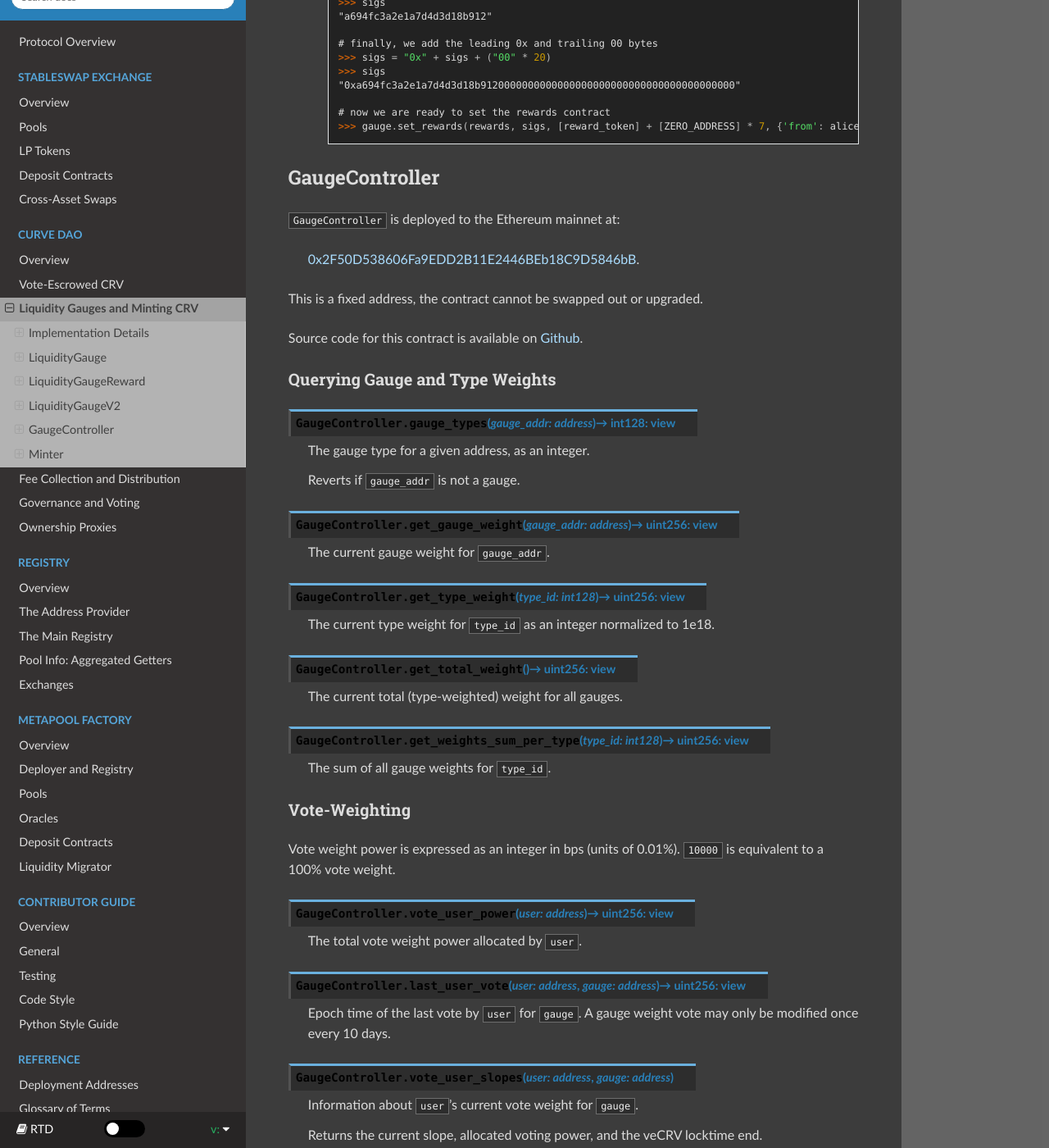
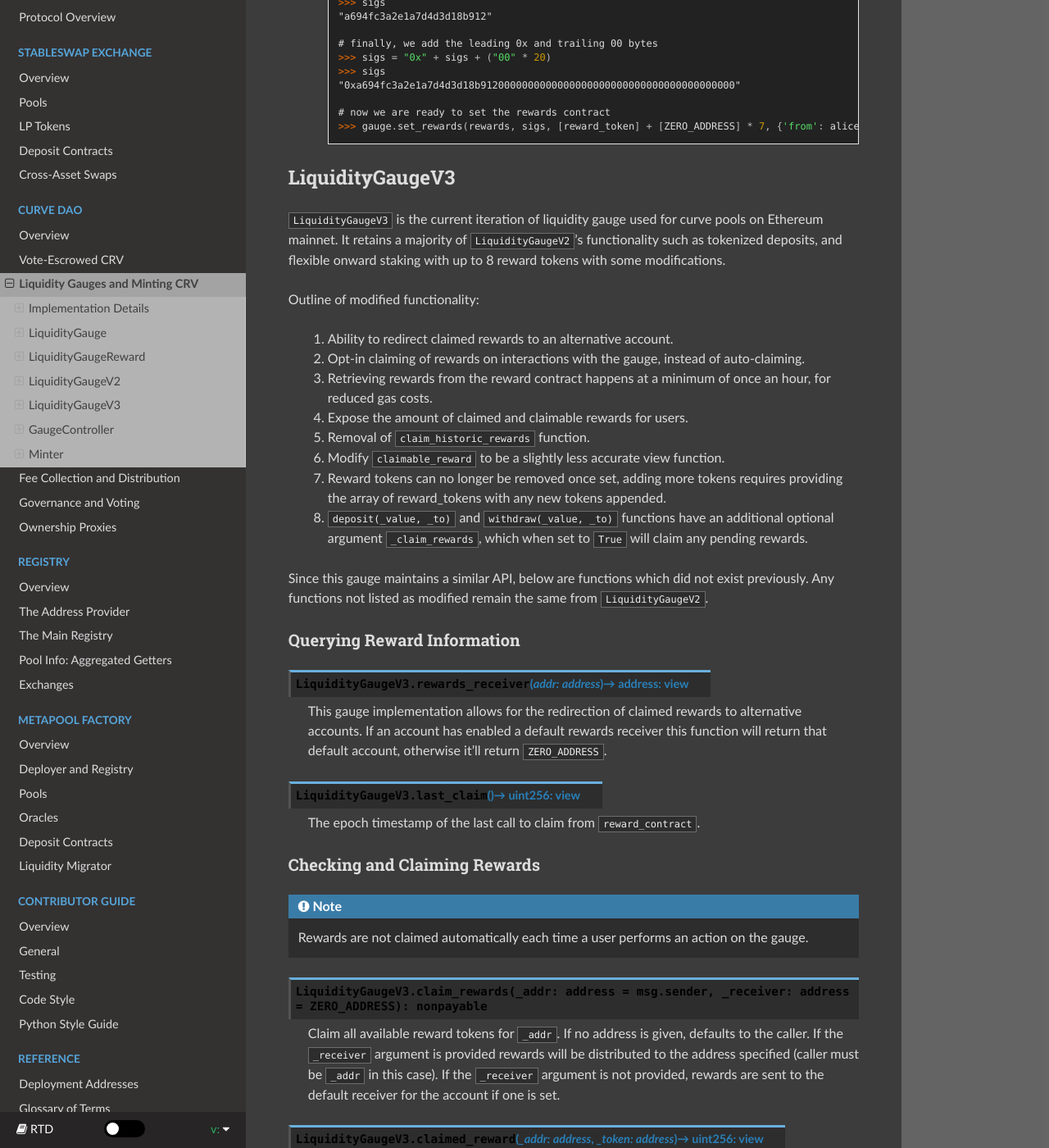
Before and after one commit to softlinkprotocol/curve-docs, a Sphinx documentation site: the page built from docs/dao-gauges.rst, in a window 1280 px wide and 1400 px high, scrolled down 9964 px. Shown: the whole window at 82% size. Built offline with Sphinx 7.4.7 and the Read the Docs theme 2.0.0, drawn with Linux system fonts in a browser that asks for light colours; some of the changed text lies outside the part shown.

Commit message:
docs: add LiquidityGaugeV3 documentation

```diff
--- a/docs/dao-gauges.rst
+++ b/docs/dao-gauges.rst
@@ -393,6 +393,60 @@ Setting the Rewards Contract
             # now we are ready to set the rewards contract
             >>> gauge.set_rewards(rewards, sigs, [reward_token] + [ZERO_ADDRESS] * 7, {'from': alice})
 
+LiquidityGaugeV3
+================
+
+``LiquidityGaugeV3`` is the current iteration of liquidity gauge used for curve pools on Ethereum mainnet. It retains a majority of ``LiquidityGaugeV2``'s functionality such as tokenized deposits, and flexible onward staking with up to 8 reward tokens with some modifications.
+
+Outline of modified functionality:
+
+    1. Ability to redirect claimed rewards to an alternative account.
+    2. Opt-in claiming of rewards on interactions with the gauge, instead of auto-claiming.
+    3. Retrieving rewards from the reward contract happens at a minimum of once an hour, for reduced gas costs.
+    4. Expose the amount of claimed and claimable rewards for users.
+    5. Removal of ``claim_historic_rewards`` function.
+    6. Modify ``claimable_reward`` to be a slightly less accurate view function.
+    7. Reward tokens can no longer be removed once set, adding more tokens requires providing the array of reward_tokens with any new tokens appended.
+    8. :func:`deposit(_value, _to) <LiquidityGauge.deposit>` and :func:`withdraw(_value, _to) <LiquidityGauge.deposit>` functions have an additional optional argument ``_claim_rewards``, which when set to ``True`` will claim any pending rewards.
+
+Since this gauge maintains a similar API, below are functions which did not exist previously. Any functions not listed as modified remain the same from ``LiquidityGaugeV2``.
+
+Querying Reward Information
+---------------------------
+
+.. py:function:: LiquidityGaugeV3.rewards_receiver(addr: address) -> address: view
+
+    This gauge implementation allows for the redirection of claimed rewards to alternative accounts. If an account has enabled a default rewards receiver this function will return that default account, otherwise it'll return ``ZERO_ADDRESS``.
+
+.. py:function:: LiquidityGaugeV3.last_claim() -> uint256: view
+
+    The epoch timestamp of the last call to claim from :func:`reward_contract<LiquidityGaugeV3.reward_contract>`.
+
+Checking and Claiming Rewards
+-----------------------------
+
+.. note::
+
+    Rewards are not claimed automatically each time a user performs an action on the gauge.
+
+.. py:function:: LiquidityGaugeV3.claim_rewards(_addr: address = msg.sender, _receiver: address = ZERO_ADDRESS): nonpayable
+
+    Claim all available reward tokens for ``_addr``. If no address is given, defaults to the caller. If the ``_receiver`` argument is provided rewards will be distributed to the address specified (caller must be ``_addr`` in this case). If the ``_receiver`` argument is not provided, rewards are sent to the default receiver for the account if one is set.
+
+.. py:function:: LiquidityGaugeV3.claimed_reward(_addr: address, _token: address) -> uint256: view
+
+    Get the number of already claimed reward tokens for a user.
+
+.. py:function:: LiquidityGaugeV3.claimable_reward(_addr: address, _token: address) -> uint256: view
+
+    Get the number of claimable reward tokens for a user
+
+    .. note:: This call does not consider pending claimable amount in `reward_contract`. Off-chain callers should instead use :func:`claimable_reward_write<LiquidityGaugeV3.claimable_reward_write>`. as a view method.
+
+.. py:function:: LiquidityGaugeV3.claimable_reward_write(_addr: address, _token: address) -> uint256: nonpayable
+
+    Get the number of claimable reward tokens for a user. This function should be manually changed to "view" in the ABI. Calling it via a transaction will checkpoint a user's rewards updating the value of :func:`claimable_reward<LiquidityGaugeV3.claimable_reward>`. This function does not claim/distribute pending rewards for a user.
+
 GaugeController
 ===============
 
```
